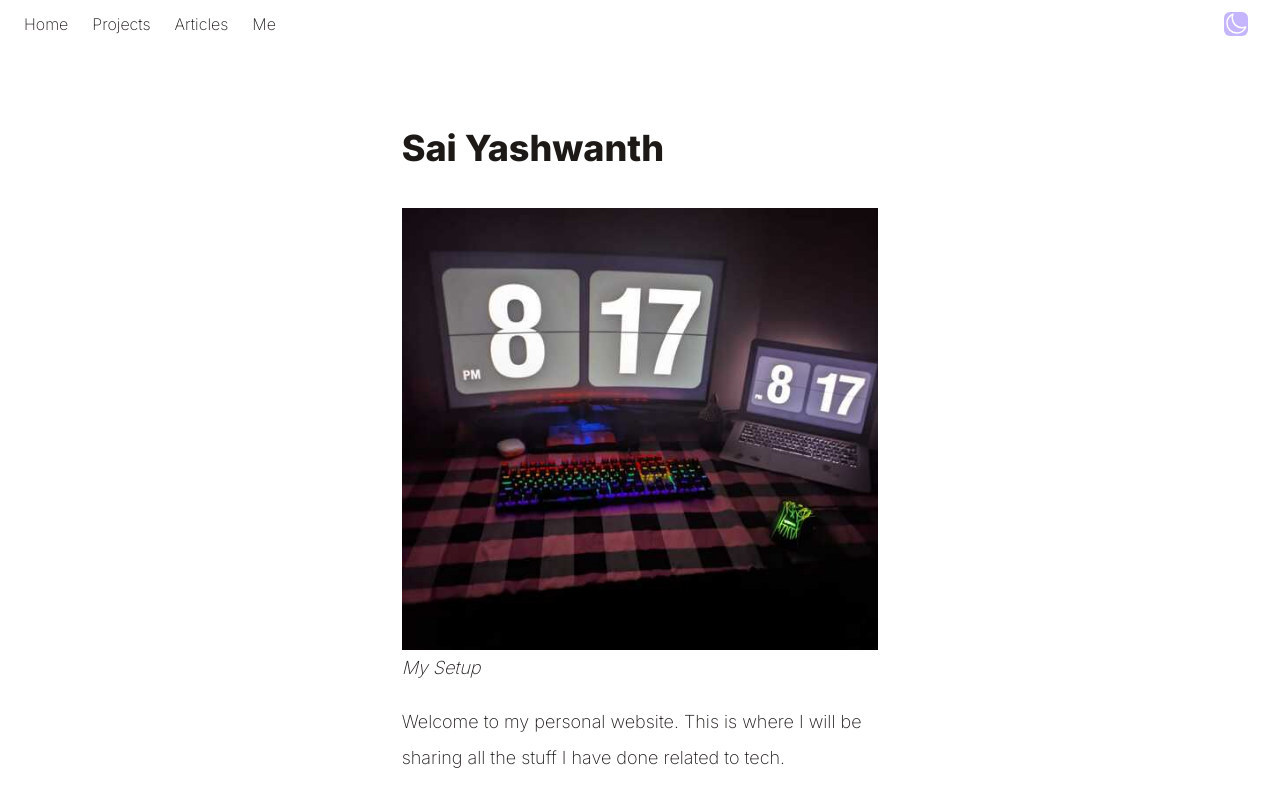
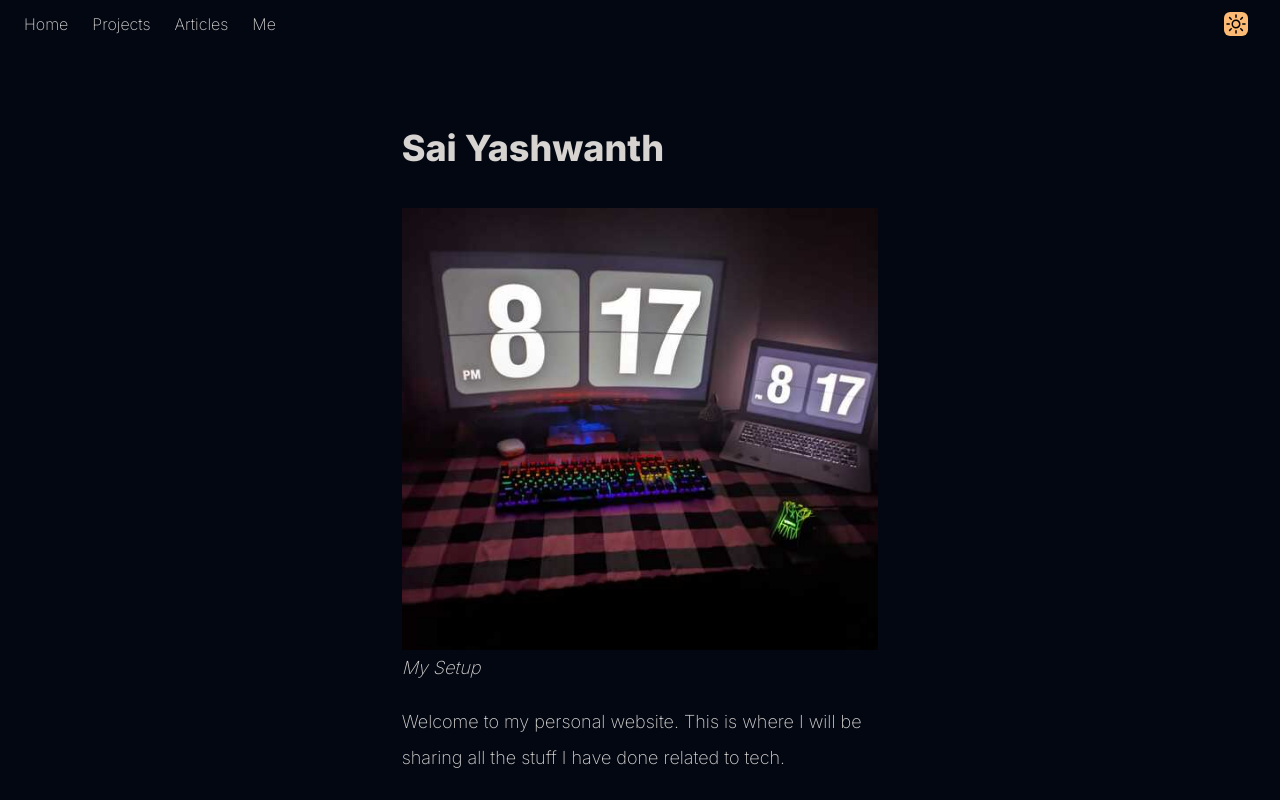
Before and after one commit to theyashwanthsai/DigitalGarden, a React (Vite) app: page / in a window 1280 px wide. Shown: the top 800 px of the page. Built offline with nearby package versions, Linux system fonts and the light colour scheme; a web font is replaced by a local one.

Commit message:
Enhancement: default dark mode

```diff
--- a/src/App.jsx
+++ b/src/App.jsx
@@ -9,16 +9,7 @@ import { BrowserRouter, Route, Routes } from "react-router-dom";
 
 function App() {
 
-  const [theme, setTheme] = useState(null);
-
-	useEffect(() => {
-		if (window.matchMedia('(prefers-color-scheme: dark)').matches) {
-			setTheme('dark');
-		} else {
-			setTheme('light');
-		}
-	}, []);
-
+    const [theme, setTheme] = useState('dark');
 	const handleThemeSwitch = () => {
 		setTheme(theme === 'dark' ? 'light' : 'dark');
 	};
```
